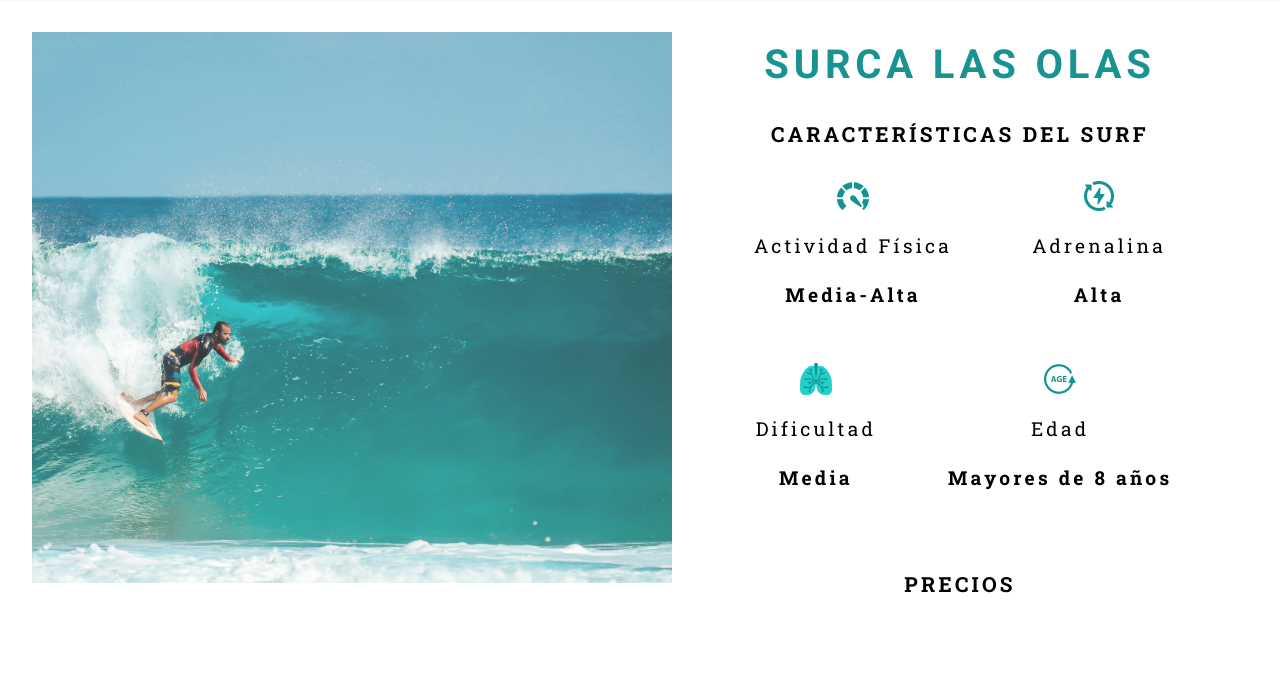
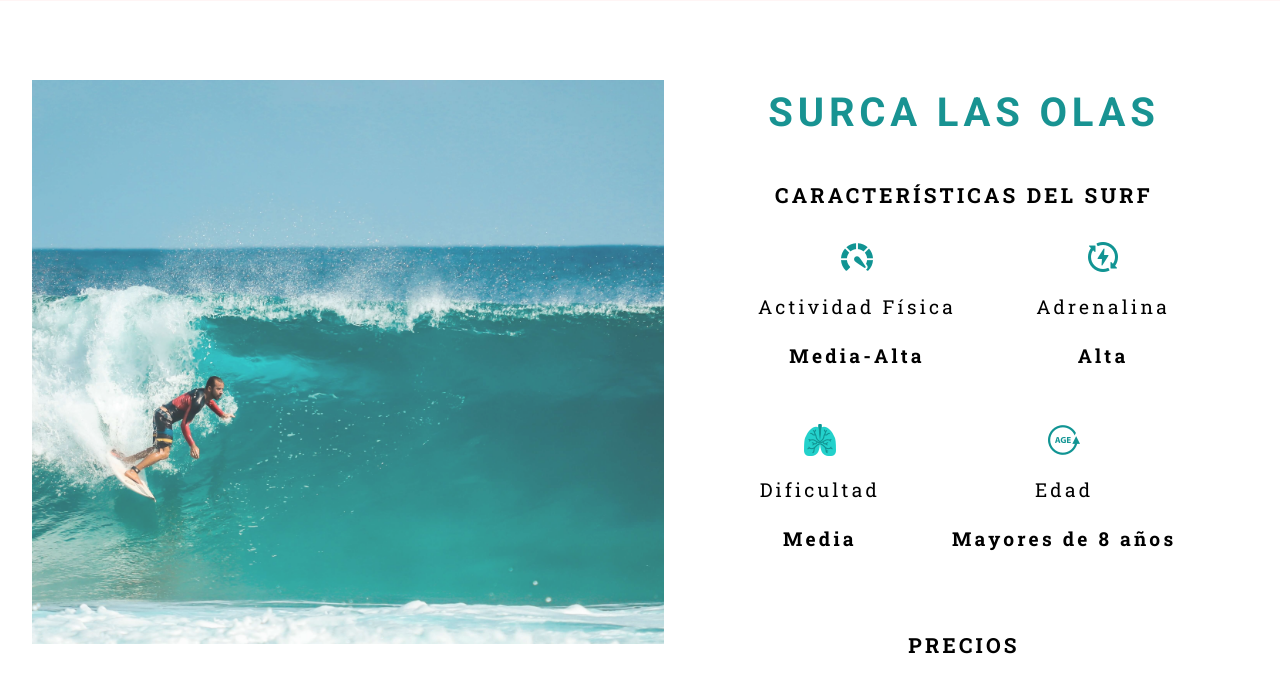
Before and after one commit to Rous-99/pagina-surf, a plain HTML site: page actividades/surf.html in a window 1280 px wide. Shown: the part 119-800 px from the top of the page. Drawn offline with Linux system fonts and the light colour scheme.

Commit message:
actividades

```diff
--- a/css/actividades.css
+++ b/css/actividades.css
@@ -231,8 +231,13 @@ body{
         grid-template-columns: repeat(2,1fr);
         grid-template-rows: 1, 1fr;
         text-align: center;
+        margin-top: 3rem;
+        gap:1rem;
     }
 
+    .surf__title{
+        padding-bottom: 1.8rem;
+    }
     .surf__container{
         background-color: red;
         height: 90%;
```
